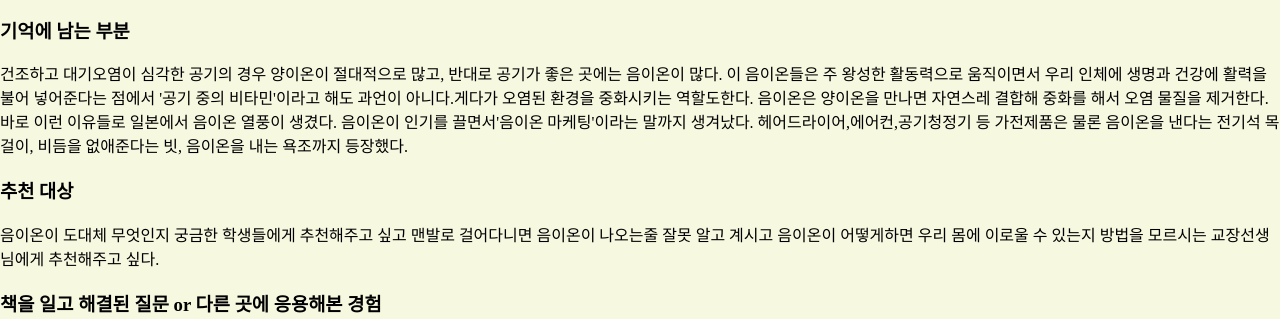
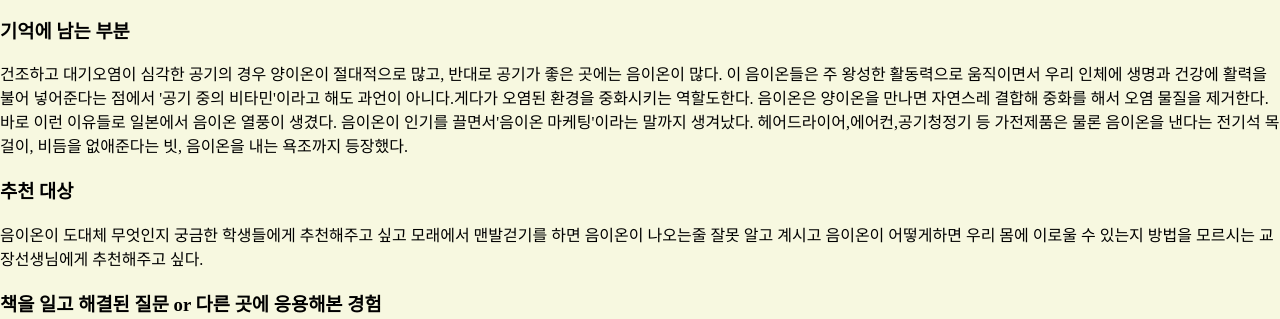
Before and after one commit to rk1397/index, a plain HTML site: page index.html in a window 1280 px wide. Shown: the part 495-814 px from the top of the page. Drawn offline with nearby package versions, Linux system fonts and the light colour scheme; a script that the page names is missing.

Commit message:
Update index.html

```diff
--- a/index.html
+++ b/index.html
@@ -29,7 +29,7 @@
   <h3>기억에 남는 부분</h3>
   <p>건조하고 대기오염이 심각한 공기의 경우 양이온이 절대적으로 많고, 반대로 공기가 좋은 곳에는 음이온이 많다. 이 음이온들은 주 왕성한 활동력으로 움직이면서 우리 인체에 생명과 건강에 활력을 불어 넣어준다는 점에서 '공기 중의 비타민'이라고 해도 과언이 아니다.게다가 오염된 환경을 중화시키는 역할도한다. 음이온은 양이온을 만나면 자연스레 결합해 중화를 해서 오염 물질을 제거한다. 바로 이런 이유들로 일본에서 음이온 열풍이 생겼다. 음이온이 인기를 끌면서'음이온 마케팅'이라는 말까지 생겨났다. 헤어드라이어,에어컨,공기청정기 등 가전제품은 물론 음이온을 낸다는 전기석 목걸이, 비듬을 없애준다는 빗, 음이온을 내는 욕조까지 등장했다.</p>
 <h3>추천 대상</h3>
-<p>음이온이 도대체 무엇인지 궁금한 학생들에게 추천해주고 싶고 맨발로 걸어다니면 음이온이 나오는줄 잘못 알고 계시고 음이온이 어떻게하면 우리 몸에 이로울 수 있는지 방법을 모르시는 교장선생님에게 추천해주고 싶다. </p>
+<p>음이온이 도대체 무엇인지 궁금한 학생들에게 추천해주고 싶고 모래에서 맨발걷기를 하면 음이온이 나오는줄 잘못 알고 계시고 음이온이 어떻게하면 우리 몸에 이로울 수 있는지 방법을 모르시는 교장선생님에게 추천해주고 싶다. </p>
 <h3>책을 일고 해결된 질문 or 다른 곳에 응용해본 경험</h3>
 <p>음이온이 우리 몸에 어떤 영향을 끼치는지 궁금하였는데 음이온은 전자파를 방지하 혈액 속의 산소 운반 능력을 높이는 작용을 하여 집중력을 높여주고 유해 공기를 중화, 소멸 시키는 등 다양한 영향을 미치고 있다는 것을 알게 되었다. 다른 곳에 응용해본 경험은 색채와 음이온 부분에서 노란색은 뇌를 자극해 머리를 맑게 하고 판단력이 빨라지도록 도우며 매일 머리를 많이 쓰는 업무를 하는 이에게 유쾌한 스트레스 해소 효과를 가져다준다고 하여 배경을 노란색으로 바꿔 보았다. 탁쌤이 수행평가 검사를 하는데 좋은 효과가 있을 것이다. </p>
 <h3>3313 이성재</h3>
```
